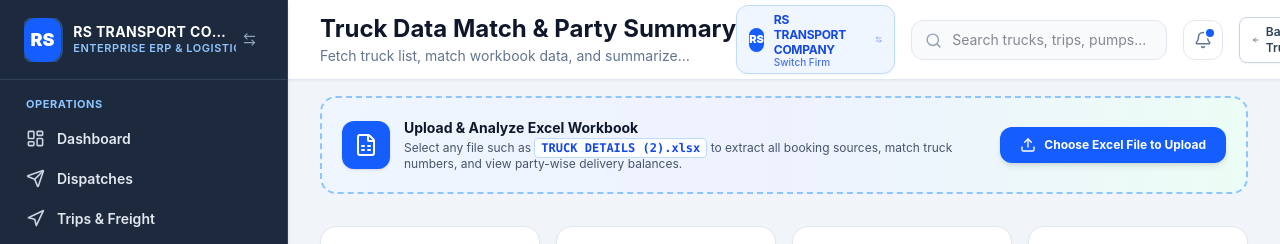
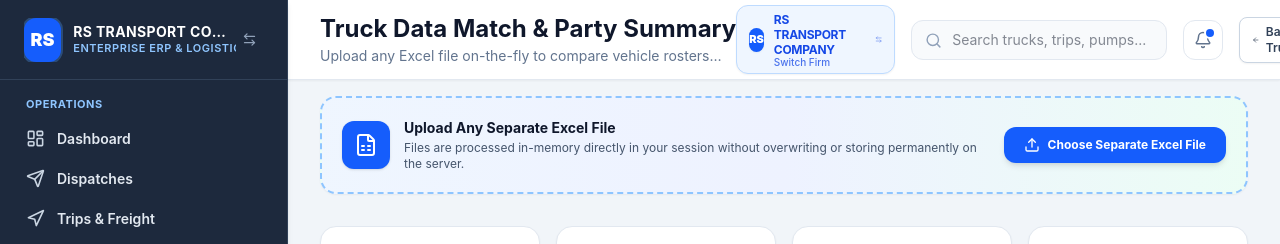
Before and after one commit to yuvrajarora1805/Rs_transport, a Next.js app in the folder frontend/: page /masters/trucks/reconcile in a window 1280 px wide. Shown: the top 244 px of the page. Built offline with nearby package versions, Linux system fonts and the light colour scheme; no server answers; sample sign-in values are in the browser's storage.

Commit message:
feat: in-memory separate excel upload without overwriting or server file persistence

```diff
--- a/frontend/src/app/masters/trucks/reconcile/TruckReconcileTopBar.tsx
+++ b/frontend/src/app/masters/trucks/reconcile/TruckReconcileTopBar.tsx
@@ -3,16 +3,18 @@
 import React from 'react';
 import Link from 'next/link';
 import { Header } from '../../../../components/layout/Header';
-import { Upload, ArrowLeft, FileSpreadsheet } from 'lucide-react';
+import { Upload, ArrowLeft, FileSpreadsheet, Sparkles } from 'lucide-react';
 
 interface Props {
   uploading: boolean;
+  fileName?: string;
   fileInputRef: React.RefObject<HTMLInputElement | null>;
   handleFileUpload: (e: React.ChangeEvent<HTMLInputElement>) => void;
 }
 
 export const TruckReconcileTopBar: React.FC<Props> = ({
   uploading,
+  fileName,
   fileInputRef,
   handleFileUpload,
 }) => {
@@ -20,7 +22,7 @@ export const TruckReconcileTopBar: React.FC<Props> = ({
     <div className="space-y-4">
       <Header
         title="Truck Data Match & Party Summary"
-        subtitle="Fetch truck list, match workbook data, and summarize deliveries sorted party-wise"
+        subtitle="Upload any Excel file on-the-fly to compare vehicle rosters and party-wise deliveries"
         actions={
           <div className="flex items-center gap-2">
             <Link
@@ -42,22 +44,29 @@ export const TruckReconcileTopBar: React.FC<Props> = ({
               className="flex items-center gap-1.5 px-3 py-1.5 text-xs font-semibold text-white bg-blue-600 rounded-lg hover:bg-blue-700 transition-colors shadow-xs disabled:opacity-50"
             >
               <Upload size={14} />
-              {uploading ? 'Analyzing Excel...' : 'Upload Excel File (.xlsx)'}
+              {uploading ? 'Analyzing Excel...' : 'Upload Separate Excel (.xlsx)'}
             </button>
           </div>
         }
       />
 
       {/* Prominent Upload Banner */}
-      <div className="mx-4 sm:mx-6 lg:mx-8 bg-gradient-to-r from-blue-50 via-indigo-50 to-emerald-50 border-2 border-dashed border-blue-300 rounded-2xl p-5 flex flex-col sm:flex-row items-center justify-between gap-4">
+      <div className="mx-4 sm:mx-6 lg:mx-8 bg-gradient-to-r from-blue-50 via-indigo-50 to-emerald-50 border-2 border-dashed border-blue-300 rounded-2xl p-5 flex flex-col sm:flex-row items-center justify-between gap-4 shadow-xs">
         <div className="flex items-center gap-3.5">
           <div className="w-12 h-12 rounded-xl bg-blue-600 text-white flex items-center justify-center shrink-0 shadow-sm">
             <FileSpreadsheet size={24} />
           </div>
           <div>
-            <h4 className="text-sm font-bold text-slate-900">Upload & Analyze Excel Workbook</h4>
+            <div className="flex items-center gap-2">
+              <h4 className="text-sm font-bold text-slate-900">Upload Any Separate Excel File</h4>
+              {fileName && (
+                <span className="text-[11px] font-semibold text-blue-700 bg-white px-2 py-0.5 rounded-md border border-blue-200">
+                  Active: {fileName}
+                </span>
+              )}
+            </div>
             <p className="text-xs text-slate-600 mt-0.5">
-              Select any file such as <code className="bg-white/80 px-1.5 py-0.5 rounded text-blue-700 font-semibold border border-blue-200">TRUCK DETAILS (2).xlsx</code> to extract all booking sources, match truck numbers, and view party-wise delivery balances.
+              Files are processed in-memory directly in your session without overwriting or storing permanently on the server.
             </p>
           </div>
         </div>
@@ -68,7 +77,7 @@ export const TruckReconcileTopBar: React.FC<Props> = ({
           className="flex items-center gap-2 px-5 py-2.5 bg-blue-600 hover:bg-blue-700 text-white rounded-xl text-xs font-bold transition-all shadow-md shrink-0 disabled:opacity-50"
         >
           <Upload size={16} />
-          {uploading ? 'Analyzing Workbook...' : 'Choose Excel File to Upload'}
+          {uploading ? 'Analyzing Workbook...' : 'Choose Separate Excel File'}
         </button>
       </div>
     </div>
--- a/frontend/src/app/masters/trucks/reconcile/page.tsx
+++ b/frontend/src/app/masters/trucks/reconcile/page.tsx
@@ -140,6 +140,7 @@ export default function TruckReconcilePage() {
     <div className="pb-12">
       <TruckReconcileTopBar
         uploading={uploading}
+        fileName={data?.uploadedFileName}
         fileInputRef={fileInputRef}
         handleFileUpload={handleFileUpload}
       />
```
Also changed, not shown: 2 other files (tests, documents, lock files or other folders).
